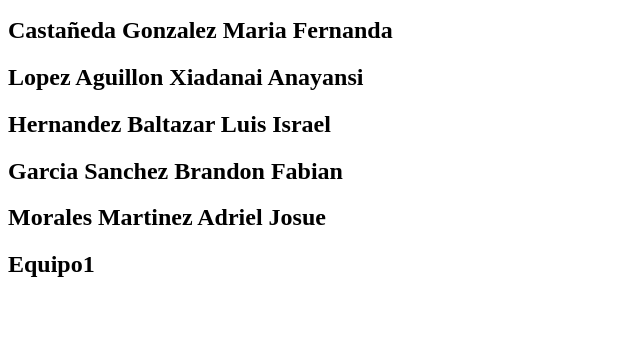
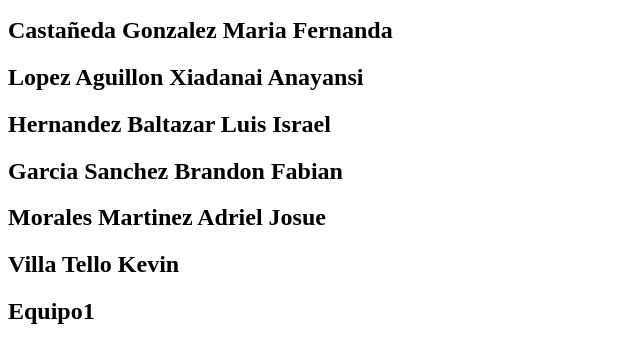
Before and after one commit to Jimenez-ja/practicaCLOUD, a plain HTML site: page index.html in a window 1280 px wide. Shown: the part 110-472 px from the top of the page, without its empty margins (0-640 px from the left). Drawn offline with Linux system fonts and the light colour scheme.

Commit message:
dsadadsad

```diff
--- a/index.html
+++ b/index.html
@@ -14,6 +14,7 @@
     <h2>Hernandez Baltazar Luis Israel</h2>
     <h2>Garcia Sanchez Brandon Fabian</h2>
     <h2>Morales Martinez Adriel Josue</h2>
+    <h2>Villa Tello Kevin</h2>
     <h2>Equipo1</h2>
 </body>
 </html>
```
